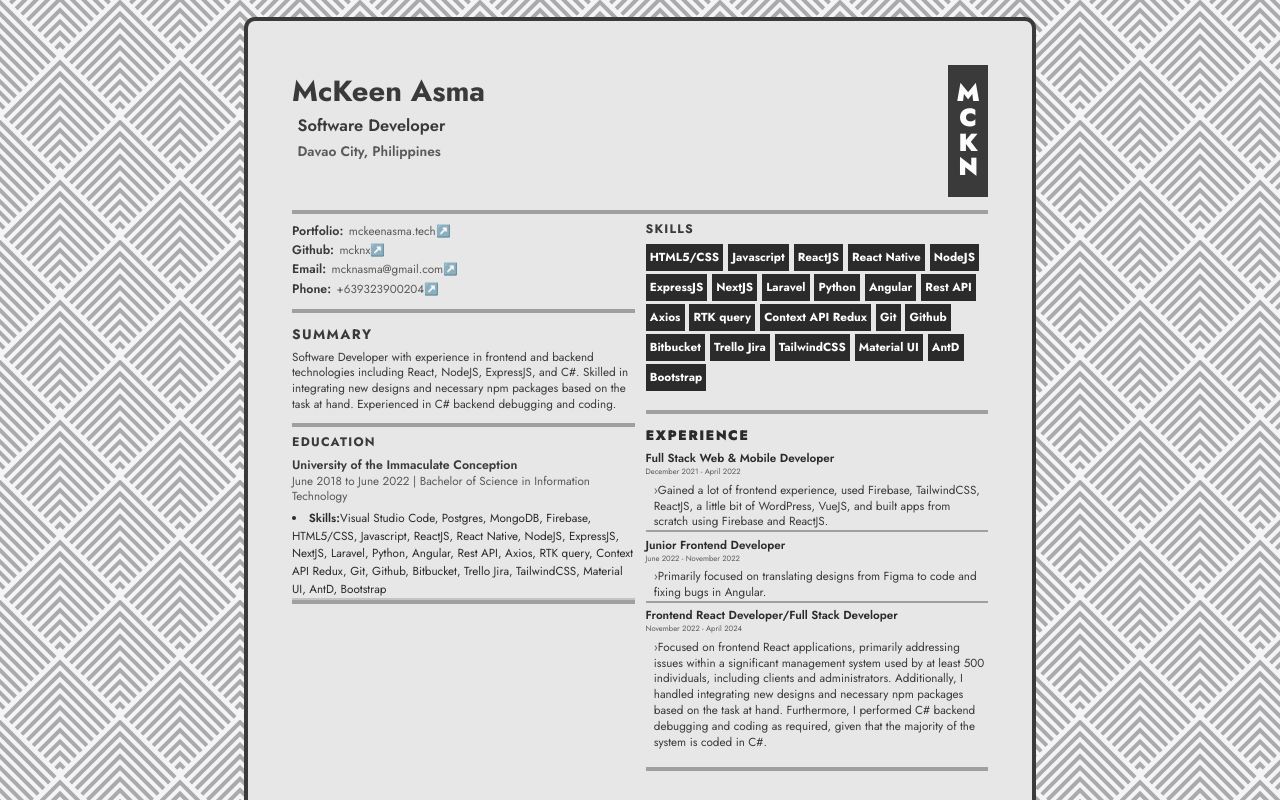
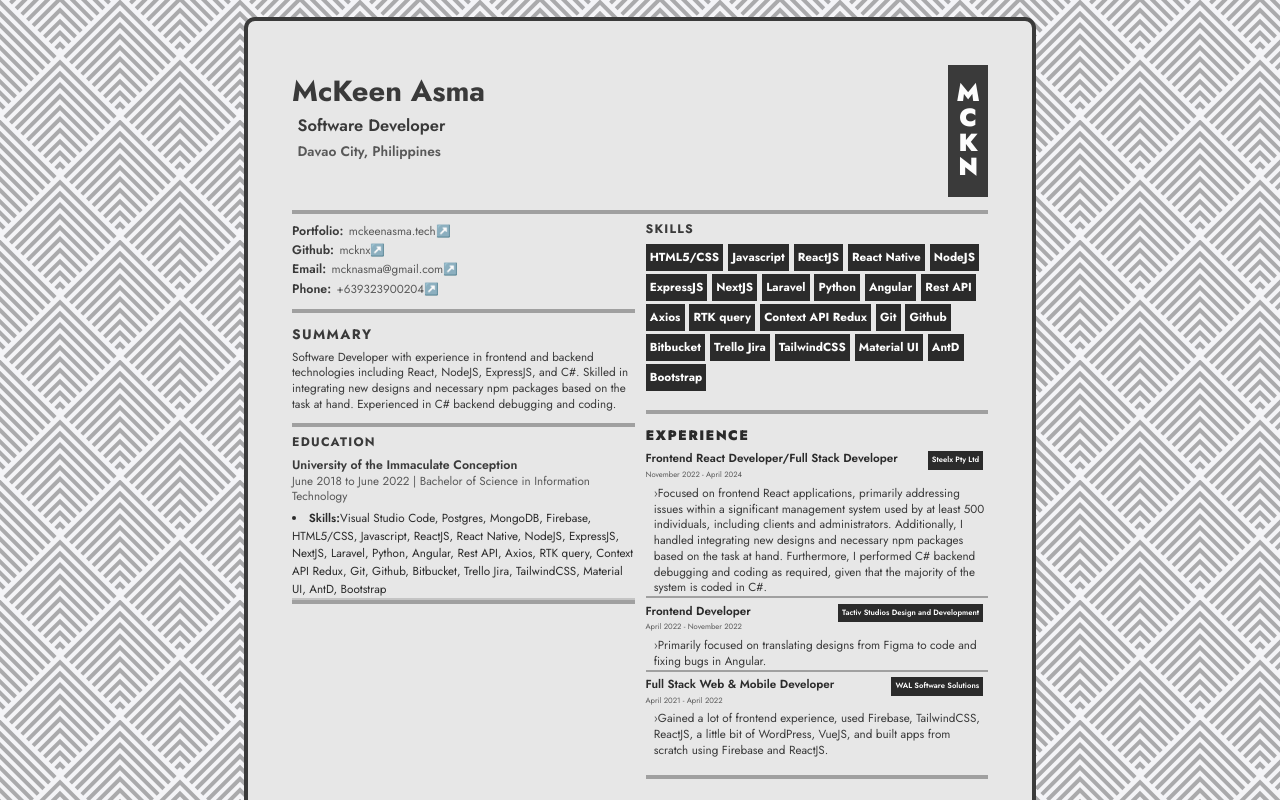
Before and after one commit to mcknx/mckn, a React (Vite) app: page / in a window 1280 px wide. Shown: the top 800 px of the page. Built offline with nearby package versions, Linux system fonts and the light colour scheme; a web font is replaced by a local one.

Commit message:
job timeline update

```diff
--- a/src/components/App.tsx
+++ b/src/components/App.tsx
@@ -104,27 +104,27 @@
 
   const jobs = [
     {
-      title: 'Full Stack Web & Mobile Developer',
-      company: 'WAL Software Solutions',
-      duration: 'December 2021 - April 2022',
+      title: 'Frontend React Developer/Full Stack Developer',
+      company: 'Steelx Pty Ltd',
+      duration: 'November 2022 - April 2024',
       responsibilities: [
-        'Gained a lot of frontend experience, used Firebase, TailwindCSS, ReactJS, a little bit of WordPress, VueJS, and built apps from scratch using Firebase and ReactJS.'
+        'Focused on frontend React applications, primarily addressing issues within a significant management system used by at least 500 individuals, including clients and administrators. Additionally, I handled integrating new designs and necessary npm packages based on the task at hand. Furthermore, I performed C# backend debugging and coding as required, given that the majority of the system is coded in C#.'
       ]
     },
     {
-      title: 'Junior Frontend Developer',
+      title: 'Frontend Developer',
       company: 'Tactiv Studios Design and Development',
-      duration: 'June 2022 - November 2022',
+      duration: 'April 2022 - November 2022',
       responsibilities: [
         'Primarily focused on translating designs from Figma to code and fixing bugs in Angular.'
       ]
     },
     {
-      title: 'Frontend React Developer/Full Stack Developer',
-      company: 'Steelx Pty Ltd',
-      duration: 'November 2022 - April 2024',
+      title: 'Full Stack Web & Mobile Developer',
+      company: 'WAL Software Solutions',
+      duration: 'April 2021 - April 2022',
       responsibilities: [
-        'Focused on frontend React applications, primarily addressing issues within a significant management system used by at least 500 individuals, including clients and administrators. Additionally, I handled integrating new designs and necessary npm packages based on the task at hand. Furthermore, I performed C# backend debugging and coding as required, given that the majority of the system is coded in C#.'
+        'Gained a lot of frontend experience, used Firebase, TailwindCSS, ReactJS, a little bit of WordPress, VueJS, and built apps from scratch using Firebase and ReactJS.'
       ]
     }
   ]
@@ -272,9 +272,14 @@
                     } break-inside-avoid`}
                   >
                     <header>
-                      <h3 className="font-semibold text-gray-800 text-md leading-snugish">
-                        {job.title}
-                      </h3>
+                      <div className="flex justify-between align-center">
+                        <h3 className="font-semibold text-gray-800 text-md leading-snugish">
+                          {job.title}
+                        </h3>
+                        <p className="p-1.5 text-sm leading-normal font-semibold text-white bg-gray-800 mr-1.6 print:bg-white print:border-inset w-fit">
+                          {job.company}
+                        </p>
+                      </div>
                       <p className="text-sm leading-normal text-gray-500">
                         {job.duration}
                       </p>
```
